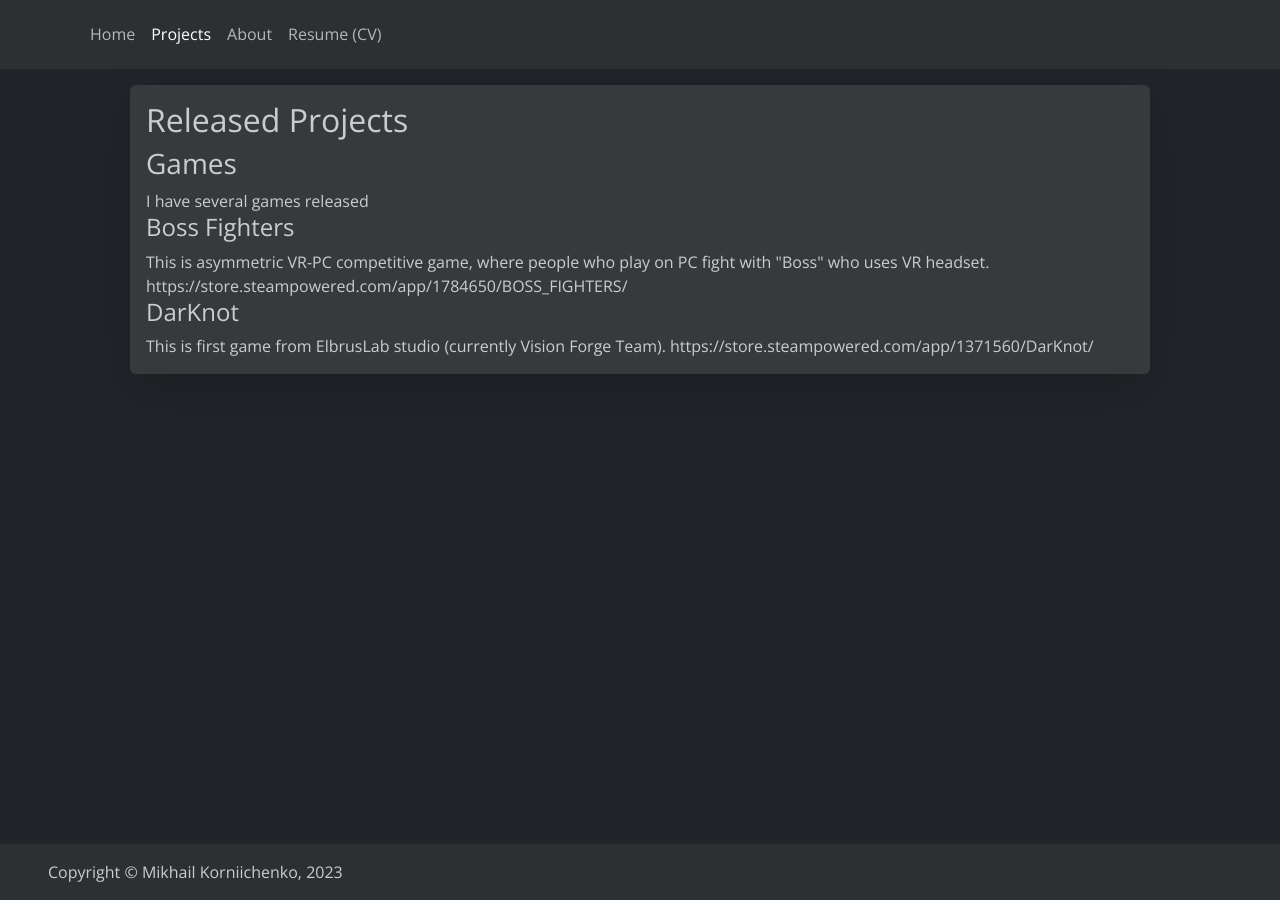
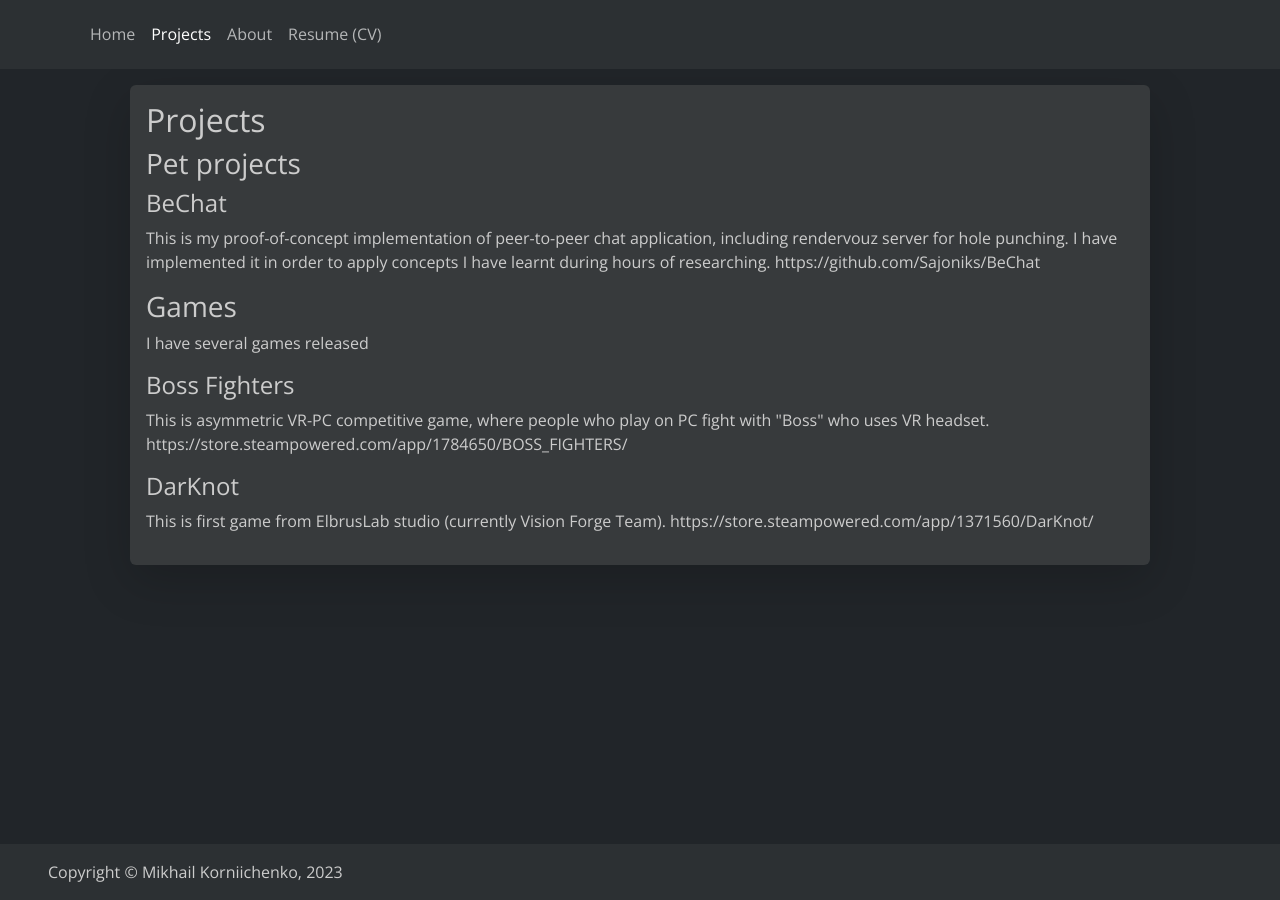
Before and after one commit to Sajoniks/sajoniks.github.io, a Jekyll site: the page built from projects.html, in a window 1280 px wide. Built offline with Jekyll 4.4.1, drawn with Linux system fonts in a browser that asks for light colours.

Commit message:
Update projects.html

```diff
--- a/projects.html
+++ b/projects.html
@@ -3,14 +3,32 @@ layout: default
 title: Projects
 ---
 
-<h2>Released Projects</h4>
+
+<h2>Projects</h2>
+
+<h3>Pet projects</h3>
+<h4>BeChat</h4>
+<p>
+  This is my proof-of-concept implementation of peer-to-peer chat application, including rendervouz server for hole punching.
+  I have implemented it in order to apply concepts I have learnt during hours of researching.
+
+  https://github.com/Sajoniks/BeChat
+</p>
+
+
 <h3>Games</h3>
+<p>
 I have several games released
+</p>
 
 <h4>Boss Fighters</h4>
+<p>
 This is asymmetric VR-PC competitive game, where people who play on PC fight with "Boss" who uses VR headset.
 https://store.steampowered.com/app/1784650/BOSS_FIGHTERS/
+</p>
 
 <h4>DarKnot</h4>
+<p>
 This is first game from ElbrusLab studio (currently Vision Forge Team).
 https://store.steampowered.com/app/1371560/DarKnot/
+</p>
```
